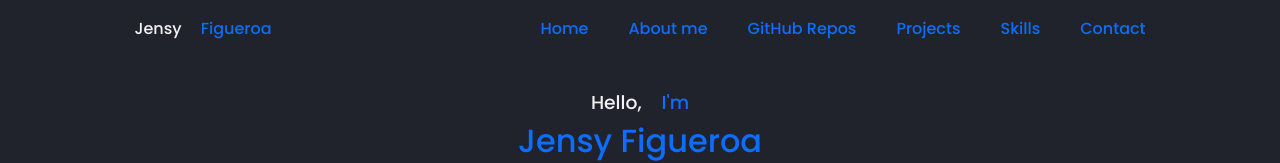
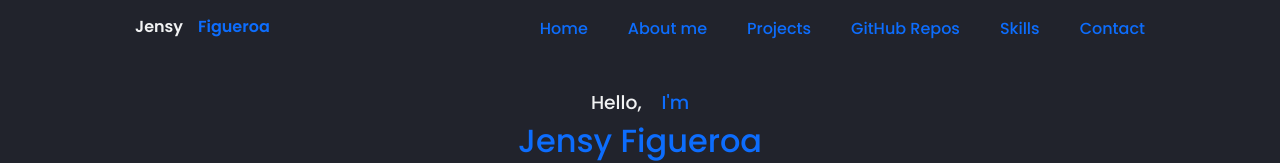
Before and after one commit to JensyFigueroa/portfolio, a React (Vite) app: page / in a window 1280 px wide. Shown: the top 163 px of the page. Built offline with nearby package versions, Linux system fonts and the light colour scheme.

Commit message:
add google analytics

```diff
--- a/src/components/navbar/Navbar.jsx
+++ b/src/components/navbar/Navbar.jsx
@@ -45,7 +45,10 @@ export default function Navbar() {
     return (
         <>
             <nav className={`${styles.nav}`}>
-                <a href='#home' className={styles.logo}>Jensy <span>Figueroa</span></a>
+
+                <a href='#home' className={`${styles.logo} s`}><h2 className="sectionSubtitle">
+                    Jensy<span>Figueroa</span>
+                </h2></a>
 
                 <div className={`${styles.navIcon} ${clickBurguer && styles.open}`} onClick={showMenu}>
                     <span></span>
@@ -63,10 +66,10 @@ export default function Navbar() {
                             <NavLink to='#' onClick={(e) => { handleScrollToElement(e, "about"), { handleClick } }} className={idActive === 'about' ? styles.active : styles.link}>About me</NavLink>
                         </li>
                         <li>
-                            <NavLink to='#' onClick={(e) => { handleScrollToElement(e, "reposGit"), { handleClick } }} className={idActive === 'reposGit' ? styles.active : styles.link} >GitHub Repos</NavLink>
+                            <NavLink to='#' onClick={(e) => { handleScrollToElement(e, "projects"), { handleClick } }} className={idActive === 'projects' ? styles.active : styles.link} >Projects </NavLink>
                         </li>
                         <li>
-                            <NavLink to='#' onClick={(e) => { handleScrollToElement(e, "projects"), { handleClick } }} className={idActive === 'projects' ? styles.active : styles.link} >Projects </NavLink>
+                            <NavLink to='#' onClick={(e) => { handleScrollToElement(e, "reposGit"), { handleClick } }} className={idActive === 'reposGit' ? styles.active : styles.link} >GitHub Repos</NavLink>
                         </li>
                         <li>
                             <NavLink to='#' onClick={(e) => { handleScrollToElement(e, "skills"), { handleClick } }} className={idActive === 'skills' ? styles.active : styles.link}>Skills</NavLink>
```
